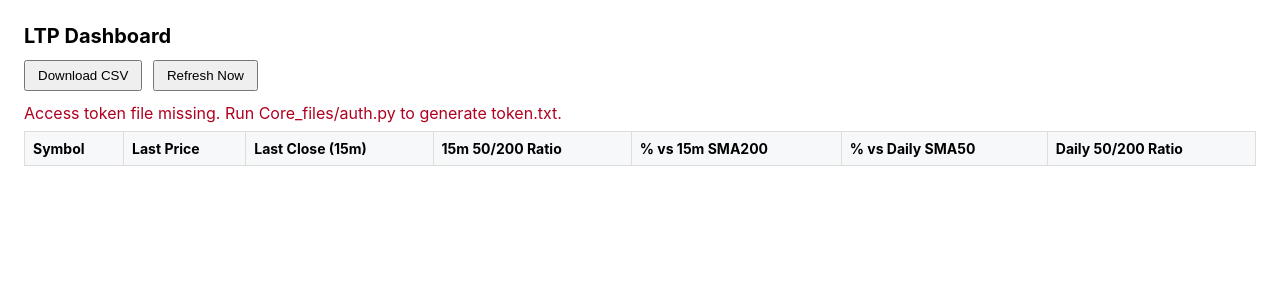
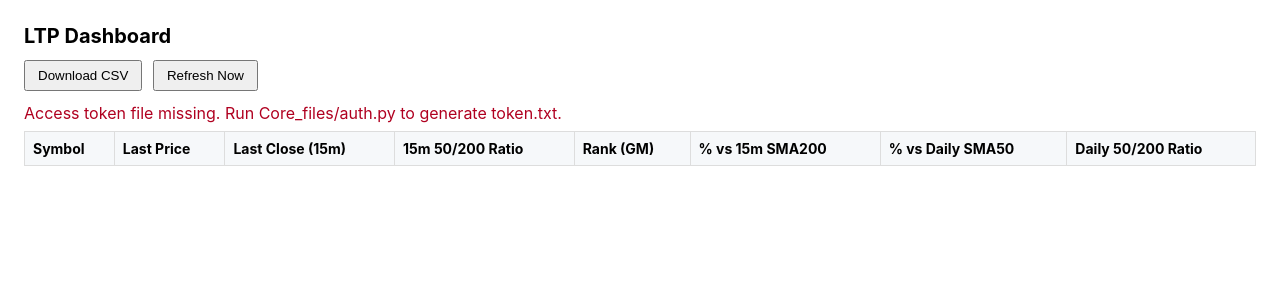
Before and after one commit to shadab28/pure-alpha, a Flask app: page / in a window 1280 px wide. Shown: the top 300 px of the page. Run offline with Flask 3, Linux system fonts and the light colour scheme; lists and menus that the app fills with data are empty.

Commit message:
Final Iteration Dec 1: revised rank_gm formula (15m SMA200 + daily SMA50), UI sync, stability improvements

```diff
--- a/Webapp/app.py
+++ b/Webapp/app.py
@@ -52,10 +52,10 @@ def index():
 def export_ltp_csv():
 	try:
 		data = fetch_ltp()
-		rows = ["symbol,last_price,last_close_15m,sma200_15m,sma50_15m,ratio_15m_50_200,pct_vs_15m_sma200,pct_vs_daily_sma50,daily_sma50,daily_sma200,daily_ratio_50_200"]
+		rows = ["symbol,last_price,last_close_15m,sma200_15m,sma50_15m,ratio_15m_50_200,rank_gm,pct_vs_15m_sma200,pct_vs_daily_sma50,daily_sma50,daily_sma200,daily_ratio_50_200"]
 		for sym, info in data.get("data", {}).items():
 			rows.append(
-				f"{sym},{info.get('last_price','')},{info.get('last_close','')},{info.get('sma200_15m','')},{info.get('sma50_15m','')},{info.get('ratio_15m_50_200','')},{info.get('pct_vs_15m_sma200','')},{info.get('pct_vs_daily_sma50','')},{info.get('daily_sma50','')},{info.get('daily_sma200','')},{info.get('daily_ratio_50_200','')}"
+				f"{sym},{info.get('last_price','')},{info.get('last_close','')},{info.get('sma200_15m','')},{info.get('sma50_15m','')},{info.get('ratio_15m_50_200','')},{info.get('rank_gm','')},{info.get('pct_vs_15m_sma200','')},{info.get('pct_vs_daily_sma50','')},{info.get('daily_sma50','')},{info.get('daily_sma200','')},{info.get('daily_ratio_50_200','')}"
 			)
 		csv_content = "\n".join(rows) + "\n"
 		return Response(csv_content, mimetype="text/csv", headers={
--- a/Webapp/ltp_service.py
+++ b/Webapp/ltp_service.py
@@ -297,6 +297,18 @@ def fetch_ltp() -> Dict[str, Any]:
         daily_sma50_val = daily.get("sma50")
         if isinstance(last_price, (int, float)) and isinstance(daily_sma50_val, (int, float)) and daily_sma50_val:
             pct_vs_daily_sma50 = round((last_price - daily_sma50_val) / daily_sma50_val * 100, 2)
+        # Geometric-mean based ranking metric using only deviations vs 15m SMA200 and daily SMA50.
+        # Idea: Convert each percentage deviation into a growth factor (1 + pct/100),
+        # then take geometric mean of the two and map back to a percentage.
+        rank_gm = None
+        try:
+            if pct_vs_15m_sma200 is not None and pct_vs_daily_sma50 is not None:
+                g1 = 1 + (pct_vs_15m_sma200 / 100.0)
+                g2 = 1 + (pct_vs_daily_sma50 / 100.0)
+                if g1 > 0 and g2 > 0:
+                    rank_gm = round(((g1 * g2)**0.5 - 1) * 100.0, 2)
+        except Exception:
+            rank_gm = None
         out[sym] = {
             "last_price": last_price,
             "last_close": last_close,
@@ -305,6 +317,7 @@ def fetch_ltp() -> Dict[str, Any]:
             "ratio_15m_50_200": ratio_15m_50_200,
             "pct_vs_15m_sma200": pct_vs_15m_sma200,
             "pct_vs_daily_sma50": pct_vs_daily_sma50,
+            "rank_gm": rank_gm,
             "daily_sma50": daily.get("sma50"),
             "daily_sma200": daily.get("sma200"),
             "daily_ratio_50_200": daily.get("ratio"),
--- a/Webapp/templates/index.html
+++ b/Webapp/templates/index.html
@@ -30,6 +30,7 @@
           <th data-key="last_price">Last Price</th>
           <th data-key="last_close">Last Close (15m)</th>
           <th data-key="ratio_15m_50_200">15m 50/200 Ratio</th>
+          <th data-key="rank_gm">Rank (GM)</th>
           <th data-key="pct_vs_15m_sma200">% vs 15m SMA200</th>
           <th data-key="pct_vs_daily_sma50">% vs Daily SMA50</th>
           <th data-key="daily_ratio_50_200">Daily 50/200 Ratio</th>
@@ -65,6 +66,7 @@
               sma200_15m: d.sma200_15m, // hidden
               sma50_15m: d.sma50_15m,   // hidden
               ratio_15m_50_200: d.ratio_15m_50_200,
+              rank_gm: d.rank_gm,
               pct_vs_15m_sma200: d.pct_vs_15m_sma200,
               pct_vs_daily_sma50: d.pct_vs_daily_sma50,
               daily_sma50: d.daily_sma50,   // hidden
@@ -81,6 +83,7 @@
               <td>${fmtNum(r.last_price)}</td>
               <td>${fmtNum(r.last_close)}</td>
               <td>${r.ratio_15m_50_200 != null ? r.ratio_15m_50_200.toFixed(2) : ''}</td>
+              <td>${r.rank_gm != null ? r.rank_gm.toFixed(2) : ''}</td>
               <td>${r.pct_vs_15m_sma200 != null ? r.pct_vs_15m_sma200.toFixed(2) + '%' : ''}</td>
               <td>${r.pct_vs_daily_sma50 != null ? r.pct_vs_daily_sma50.toFixed(2) + '%' : ''}</td>
               <td>${r.daily_ratio_50_200 != null ? r.daily_ratio_50_200.toFixed(2) : ''}</td>
```
